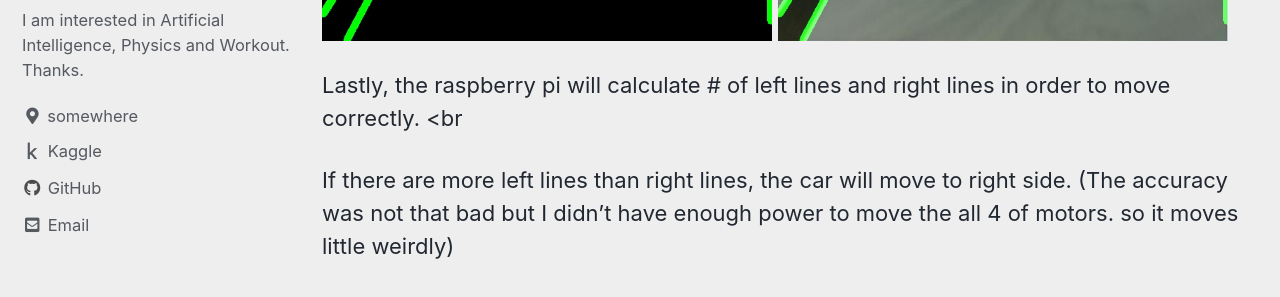
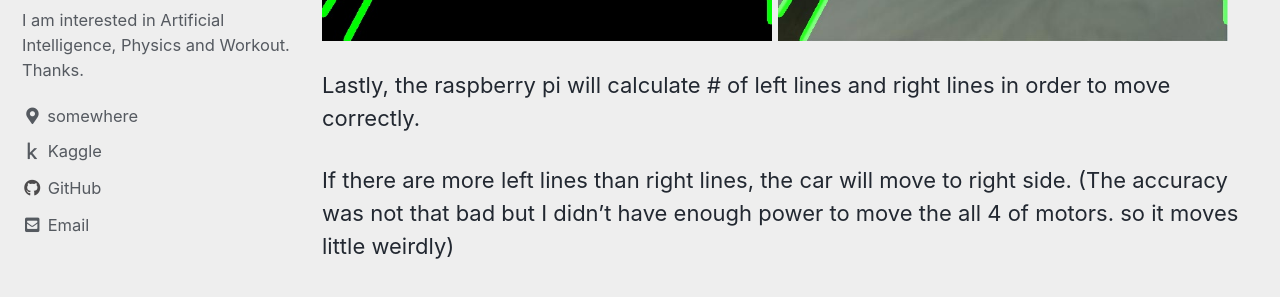
Before and after one commit to sammiee5311/sammiee5311.github.com, a Jekyll site: the page built from _posts/2020-10-01-[Raspi]Self-Driving.md, in a window 1280 px wide and 900 px high, scrolled down 1092 px. Shown: the part 188-485 px from the top of the window. Built offline with Jekyll 4.4.1, drawn with Linux system fonts in a browser that asks for light colours; cached includes are drawn as plain includes.

```diff
--- a/_posts/2020-10-01-[Raspi]Self-Driving.md
+++ b/_posts/2020-10-01-[Raspi]Self-Driving.md
@@ -35,7 +35,7 @@ And then, the only region I wanted to detect was half of the image's height. So
   <img src="/assets/images/post/raspberry_pi/self_driving/first_try/image.jpg" width="450" />
 </p>
 
-Lastly, the raspberry pi will calculate # of left lines and right lines in order to move correctly. <br
+Lastly, the raspberry pi will calculate # of left lines and right lines in order to move correctly. <br>
 
 If there are more left lines than right lines, the car will move to right side. (The accuracy was not that bad but I didn't have enough power to move the all 4 of motors. so it moves little weirdly) <br>
 
```
